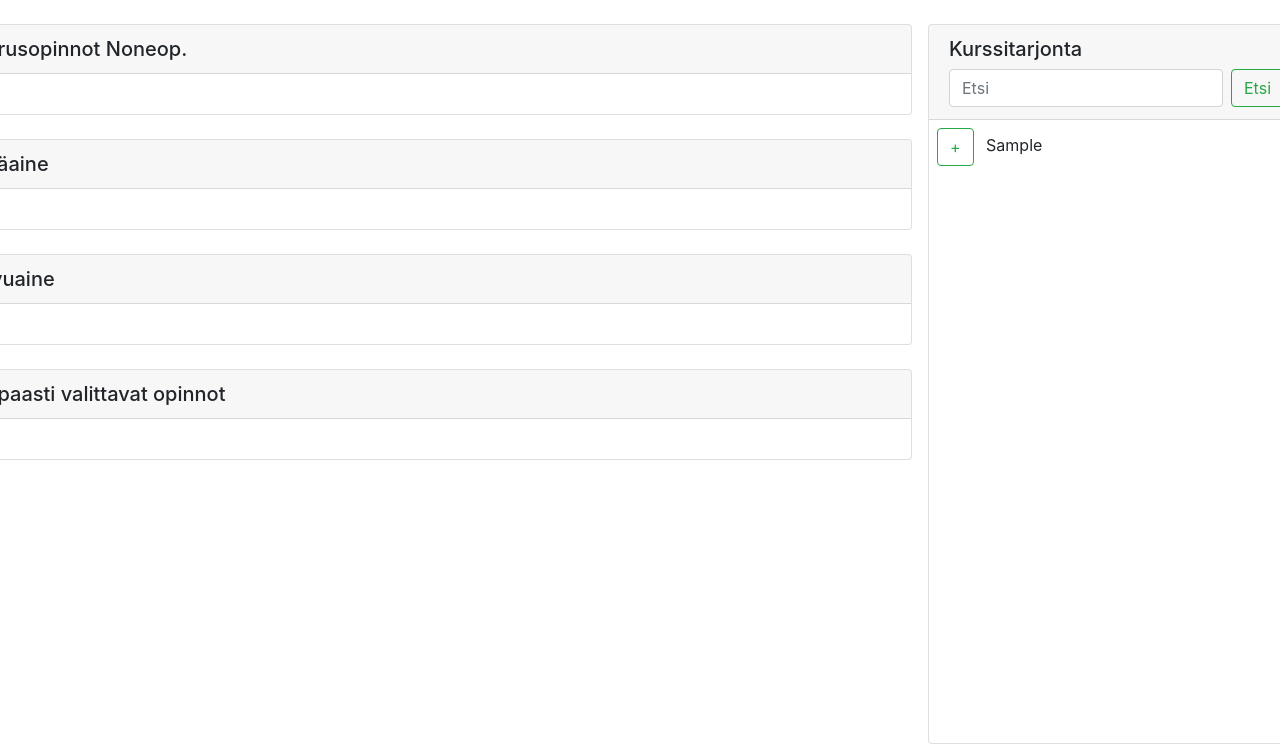
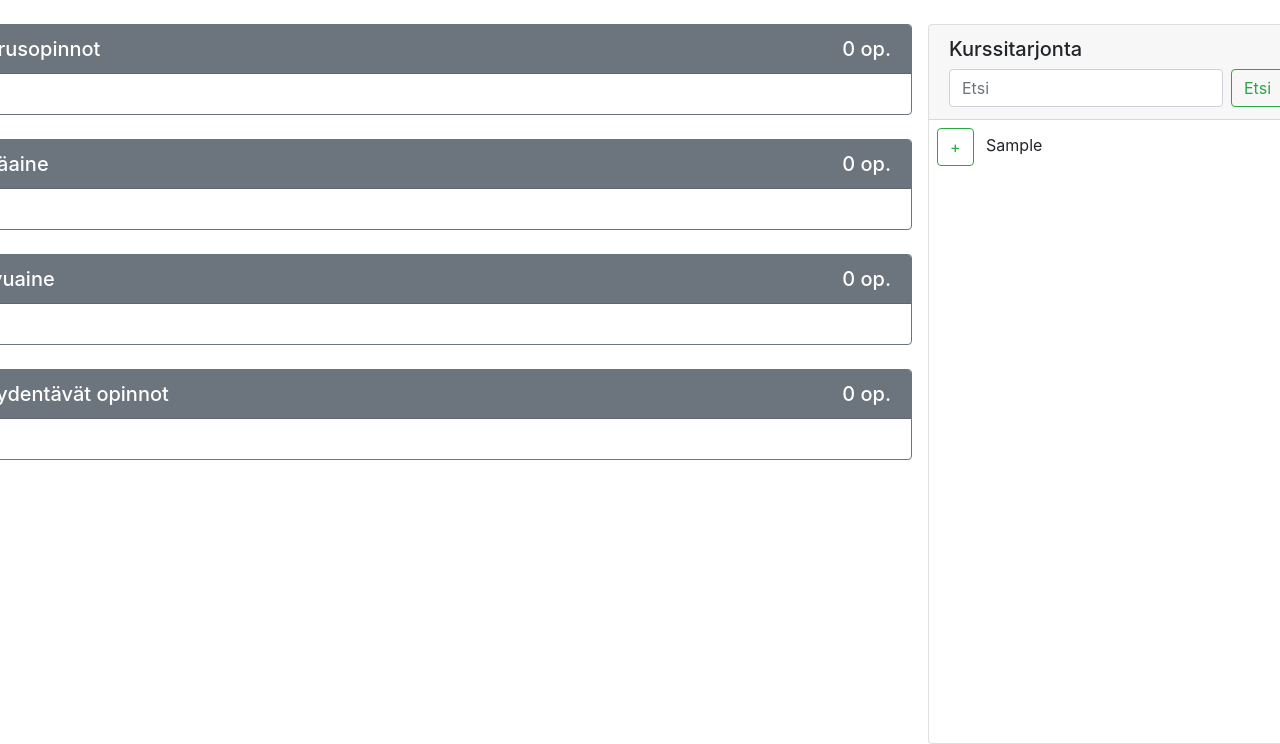
Before and after one commit to hekare/hops_app, a Django app: page /list_view/ in a window 1280 px wide; the page is wider, and only the part inside the window is pictured. Shown: the part 56-800 px from the top of that part. Run offline with Django 3.2, Linux system fonts and the light colour scheme; a user stored in the database is signed in; tables that the repository leaves empty hold one stand-in row (values such as "Sample post"); some libraries are stand-ins or nearby versions.

Commit message:
opintokokonaisuudet valmiita

```diff
--- a/hops_app/templates/list_view.html
+++ b/hops_app/templates/list_view.html
@@ -34,13 +34,16 @@
             </div>
             {% endif %}
             <!--Perusopinnot-->
-            <div class="card" style="width: 60rem;">
-                  <h5 class="card-header">Perusopinnot
-                  {% if perusopinnot.1 == perusopinnot.2 %}
-                  {{perusopinnot.2}}op.
-                  {% else %}
-                  {{perusopinnot.1}}–{{perusopinnot.2}}op.
-                  {% endif %}
+            <div class="card border-secondary" style="width: 60rem;">
+                  <h5 class="card-header d-flex bg-secondary text-white">
+                        <div class="mr-auto">Perusopinnot</div>
+                        {% if perusopinnot.1 == None %}
+                        0
+                        {% elif perusopinnot.1 == perusopinnot.2 %}
+                        {{perusopinnot.2}}
+                        {% else %}
+                        {{perusopinnot.1}}–{{perusopinnot.2}}
+                        {% endif %}op.
                   </h5>
                   <div class="card-body">
                         <ul class="list-group list-group-flush">
@@ -51,33 +54,60 @@
                   </div>
             </div><br>
             <!--Pääaine-->
-            <div class="card" style="width: 60rem;">
-                  <h5 class="card-header">Pääaine</h5>
+            <div class="card border-secondary" style="width: 60rem;">
+                  <h5 class="card-header d-flex bg-secondary text-white">
+                        <div class="mr-auto">Pääaine</div>
+                        {% if pääaine.1 == None %}
+                        0
+                        {% elif pääaine.1 == pääaine.2 %}
+                        {{pääaine.2}}
+                        {% else %}
+                        {{pääaine.1}}–{{pääaine.2}}
+                        {% endif %}op.
+                  </h5>
                   <div class="card-body">
                         <ul class="list-group list-group-flush">
-                        {% for kurssi in pääaine %}
+                        {% for kurssi in pääaine.0 %}
                               {% include 'chosen_courses.html' %}
                         {% endfor %}
                         </ul>
                   </div>
             </div><br>
             <!--Sivuaine-->
-            <div class="card" style="width: 60rem;">
-                  <h5 class="card-header">Sivuaine</h5>
+            <div class="card border-secondary" style="width: 60rem;">
+                  <h5 class="card-header d-flex bg-secondary text-white">
+                  <div class="mr-auto">Sivuaine</div>
+                  {% if sivuaine.1 == None %}
+                  0
+                  {% elif sivuaine.1 == sivuaine.2 %}
+                  {{sivuaine.2}}
+                  {% else %}
+                  {{sivuaine.1}}–{{sivuaine.2}}
+                  {% endif %}op.
+                  </h5>
                   <div class="card-body">
                         <ul class="list-group list-group-flush">
-                        {% for kurssi in sivuaine %}
+                        {% for kurssi in sivuaine.0 %}
                               {% include 'chosen_courses.html' %}
                         {% endfor %}
                         </ul>
                   </div>
             </div><br>
             <!--Täydentävät opinnot-->
-            <div class="card" style="width: 60rem;">
-                  <h5 class="card-header">Vapaasti valittavat opinnot</h5>
+            <div class="card border-secondary" style="width: 60rem;">
+                  <h5 class="card-header d-flex bg-secondary text-white">
+                  <div class="mr-auto">Täydentävät opinnot</div>
+                  {% if vapaasti_valittavat.1 == None %}
+                  0
+                  {% elif vapaasti_valittavat.1 == vapaasti_valittavat.2 %}
+                  {{vapaasti_valittavat.2}}
+                  {% else %}
+                  {{vapaasti_valittavat.1}}–{{vapaasti_valittavat.2}}
+                  {% endif %}op.
+                  </h5>
                   <div class="card-body">
                         <ul class="list-group list-group-flush">
-                        {% for kurssi in vapaasti_valittavat %}
+                        {% for kurssi in vapaasti_valittavat.0 %}
                               {% include 'chosen_courses.html' %}
                         {% endfor %}
                         </ul>
--- a/hops_app/views.py
+++ b/hops_app/views.py
@@ -73,16 +73,20 @@
       perusopinnot = valitut_kurssit.objects.filter(opiskelija=request.user, opintokokonaisuus="perusopinnot").order_by('kurssi')
       nopat_perusopinnot = valitut_kurssit.objects.filter(opiskelija=request.user, opintokokonaisuus="perusopinnot").aggregate(Sum('kurssi__nopat_min'), Sum('kurssi__nopat_max'))
       pääaine = valitut_kurssit.objects.filter(opiskelija=request.user, opintokokonaisuus="pääaine").order_by('kurssi')
+      nopat_pääaine = valitut_kurssit.objects.filter(opiskelija=request.user, opintokokonaisuus="pääaine").aggregate(Sum('kurssi__nopat_min'), Sum('kurssi__nopat_max'))
       sivuaine = valitut_kurssit.objects.filter(opiskelija=request.user, opintokokonaisuus="sivuaine").order_by('kurssi')
+      nopat_sivuaine = valitut_kurssit.objects.filter(opiskelija=request.user, opintokokonaisuus="sivuaine").aggregate(Sum('kurssi__nopat_min'), Sum('kurssi__nopat_max'))
       vapaasti_valittavat = valitut_kurssit.objects.filter(opiskelija=request.user, opintokokonaisuus="täydentävät").order_by('kurssi')
+      nopat_valittavat = valitut_kurssit.objects.filter(opiskelija=request.user, opintokokonaisuus="täydentävät").aggregate(Sum('kurssi__nopat_min'), Sum('kurssi__nopat_max'))
 
       args={'kurssit': haetut_kurssit,
             'haku': hakusana,
             'tuloksia': tuloksia,
             'lisays_onnistui': lisays_onnistui,
             'perusopinnot': [perusopinnot, nopat_perusopinnot['kurssi__nopat_min__sum'], nopat_perusopinnot['kurssi__nopat_min__sum']],
-            'pääaine': pääaine,
-            'sivuaine': sivuaine,
-            'vapaasti_valittavat': vapaasti_valittavat}
+            'pääaine': [pääaine, nopat_pääaine['kurssi__nopat_min__sum'], nopat_pääaine['kurssi__nopat_min__sum']],
+            'sivuaine': [sivuaine, nopat_sivuaine['kurssi__nopat_min__sum'], nopat_sivuaine['kurssi__nopat_min__sum']],
+            'vapaasti_valittavat': [vapaasti_valittavat, nopat_valittavat['kurssi__nopat_min__sum'], nopat_valittavat['kurssi__nopat_min__sum']],
+            }
 
       return render(request, 'list_view.html', args)
```
